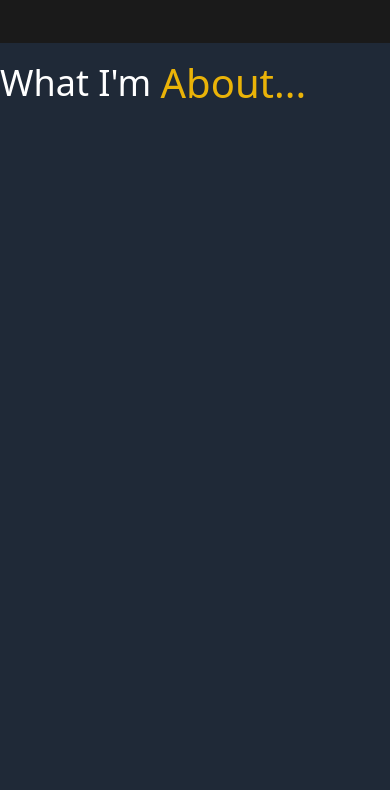
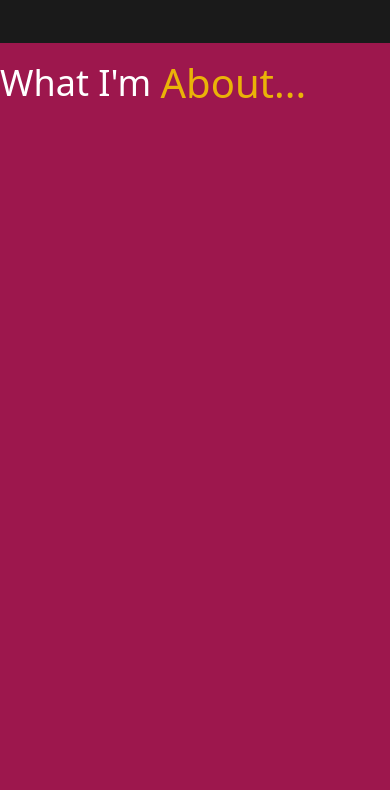
Before and after one commit to QuantumEmpress/MineOwnThing, a website: page dist/index.html in a window 390 px wide. Shown: the part 965-1755 px from the top of the page. Drawn offline with nearby package versions, Linux system fonts and the light colour scheme; files that its build step writes are made by us from their sources.

Commit message:
fucked up your code

```diff
--- a/dist/index.html
+++ b/dist/index.html
@@ -151,7 +151,7 @@
       </div>
     </section>
     <!-- Second section -->
-    <section id="about-section" class="pt-5 md:pl-40 bg-gray-800 h-[100vh]">
+    <section id="about-section" class="pt-5 md:pl-40 bg-pink-800 h-[100vh]">
       <h1
         class="flex justify-start w-full text-4xl text-white capitalize align-middle"
       >
```
